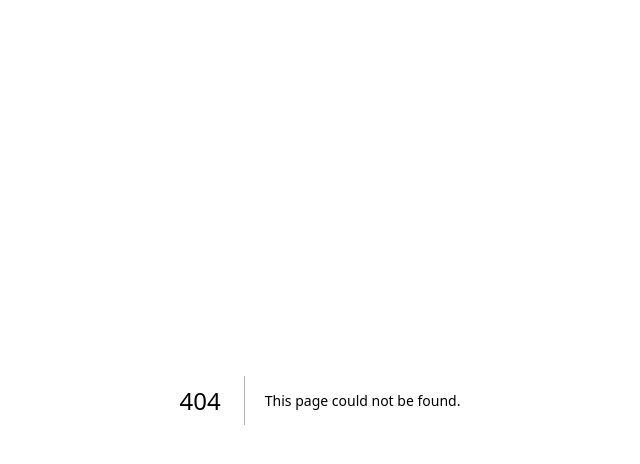
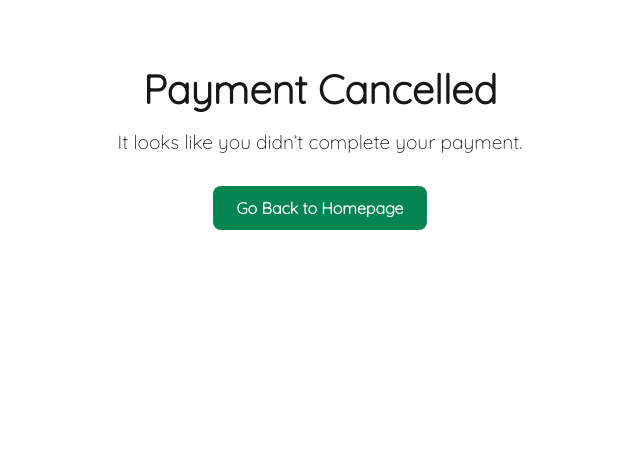
Before and after one commit to keefedownes/vellora-site, a Next.js app: page /cancel in a window 1280 px wide. Before the commit this address had no page. Shown: the top 464 px of the page, without its empty margins (320-960 px from the left). Built offline with nearby package versions, Linux system fonts and the light colour scheme.

Commit message:
added in cancel page

```diff
--- /dev/null
+++ b/src/pages/cancel.tsx
@@ -0,0 +1,21 @@
+export default function Cancel() {
+  return (
+    <main style={{ padding: '4rem 2rem', textAlign: 'center' }}>
+      <h1 style={{ fontSize: '2.5rem', marginBottom: '1rem' }}>Payment Cancelled</h1>
+      <p style={{ fontSize: '1.2rem', marginBottom: '2rem' }}>
+        It looks like you didn’t complete your payment.
+      </p>
+      <a href="/" style={{
+        display: 'inline-block',
+        padding: '0.75rem 1.5rem',
+        backgroundColor: '#048451',
+        color: 'white',
+        borderRadius: '8px',
+        textDecoration: 'none',
+        fontWeight: 'bold'
+      }}>
+        Go Back to Homepage
+      </a>
+    </main>
+  );
+}
```
